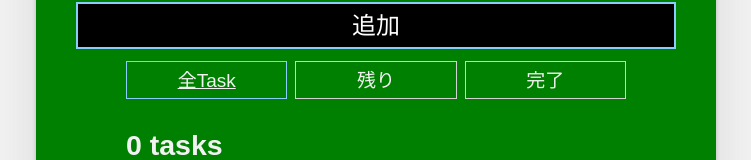
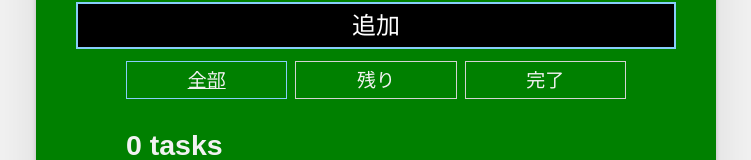
Before and after one commit to solaris0051/todo-list-react-pwa, a React (Create React App) app: page / in a window 1280 px wide. Shown: the part 268-428 px from the top of the page, without its empty margins (264-1015 px from the left). Built offline with nearby package versions, Linux system fonts and the light colour scheme.

Commit message:
"visually-hidden" for Japanese

```diff
--- a/src/App.js
+++ b/src/App.js
@@ -13,7 +13,7 @@ function usePrevious(value) {
 }
 
 const FILTER_MAP = {
-  全Task: () => true,
+  全部: () => true,
   残り: (task) => !task.completed,
   完了: (task) => task.completed
 };
@@ -22,7 +22,7 @@ const FILTER_NAMES = Object.keys(FILTER_MAP);
 
 function App(props) {
   const [tasks, setTasks] = useState(props.tasks);
-  const [filter, setFilter] = useState('全Task');
+  const [filter, setFilter] = useState('全部');
 
   function addTask(name) {
     const newTask = { id: `todo-${nanoid()}`, name, completed: false };
--- a/src/components/FilterButton.js
+++ b/src/components/FilterButton.js
@@ -8,9 +8,8 @@ function FilterButton(props) {
         aria-pressed={props.isPressed}
         onClick={() => props.setFilter(props.name)}
       >
-        <span className="visually-hidden">Show </span>
         <span>{props.name}</span>
-        <span className="visually-hidden"> tasks</span>
+        <span className="visually-hidden">を表示します</span>
       </button>
     );
   }
--- a/src/components/Todo.js
+++ b/src/components/Todo.js
@@ -44,12 +44,12 @@ export default function Todo(props) {
                     className="btn todo-cancel"
                     onClick={() => setEditing(false)}
                 >
+                    <span className="visually-hidden">{props.name}の名前変更を</span>
                     取消
-                    <span className="visually-hidden">renaming {props.name}</span>
                 </button>
                 <button type="submit" className="btn btn__primary todo-edit">
+                    <span className="visually-hidden">{props.name}の新しい名前を</span>
                     保存
-                    <span className="visually-hidden">new name for {props.name}</span>
                 </button>
             </div>
         </form>
@@ -73,14 +73,14 @@ export default function Todo(props) {
                     className="btn"
                     onClick={() => setEditing(true)}
                     ref={editButtonRef}>
-                    編集 <span className="visually-hidden">{props.name}</span>
+                    <span className="visually-hidden">{props.name}を</span>編集
                 </button>
                 <button
                     type="button"
                     className="btn btn__danger"
                     onClick={() => props.deleteTask(props.id)}
                 >
-                    削除 <span className="visually-hidden">{props.name}</span>
+                    <span className="visually-hidden">{props.name}を</span>削除
                 </button>
             </div>
         </div>
```
